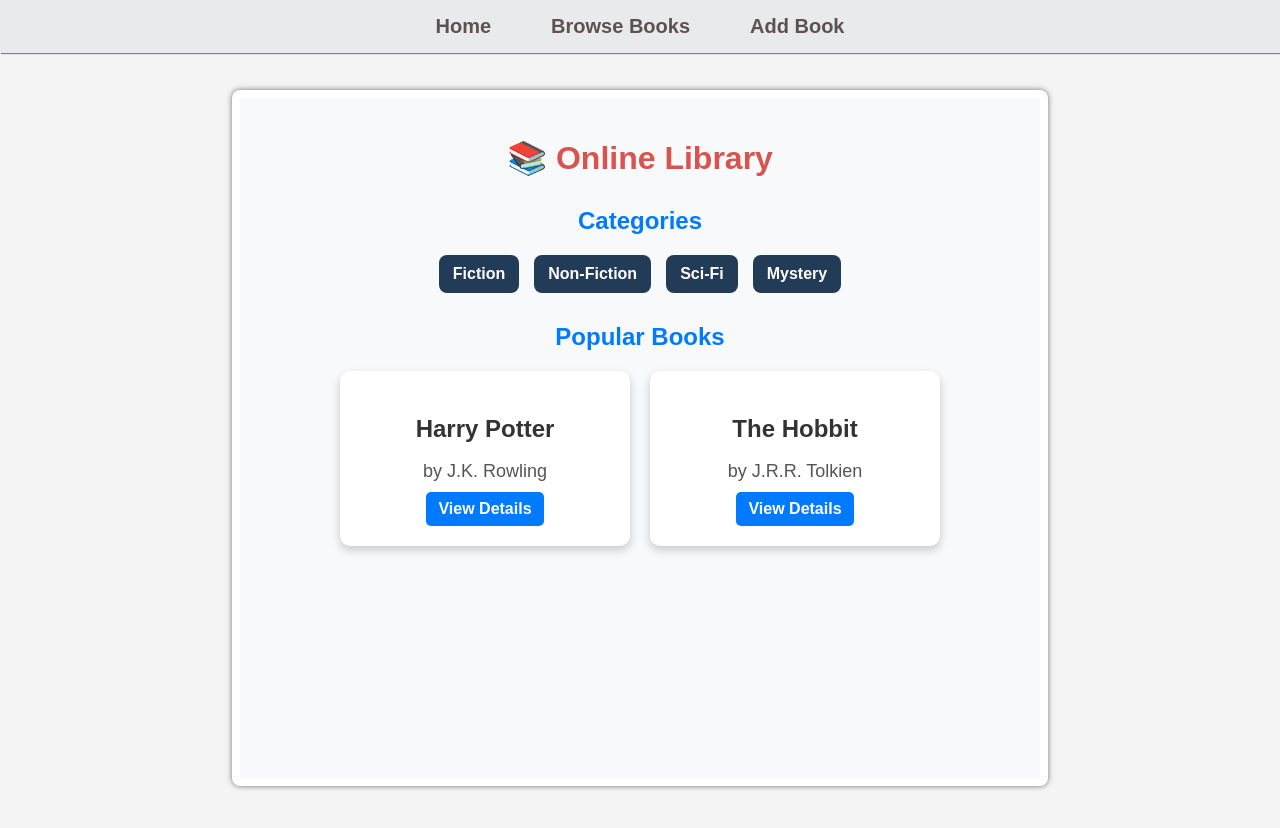
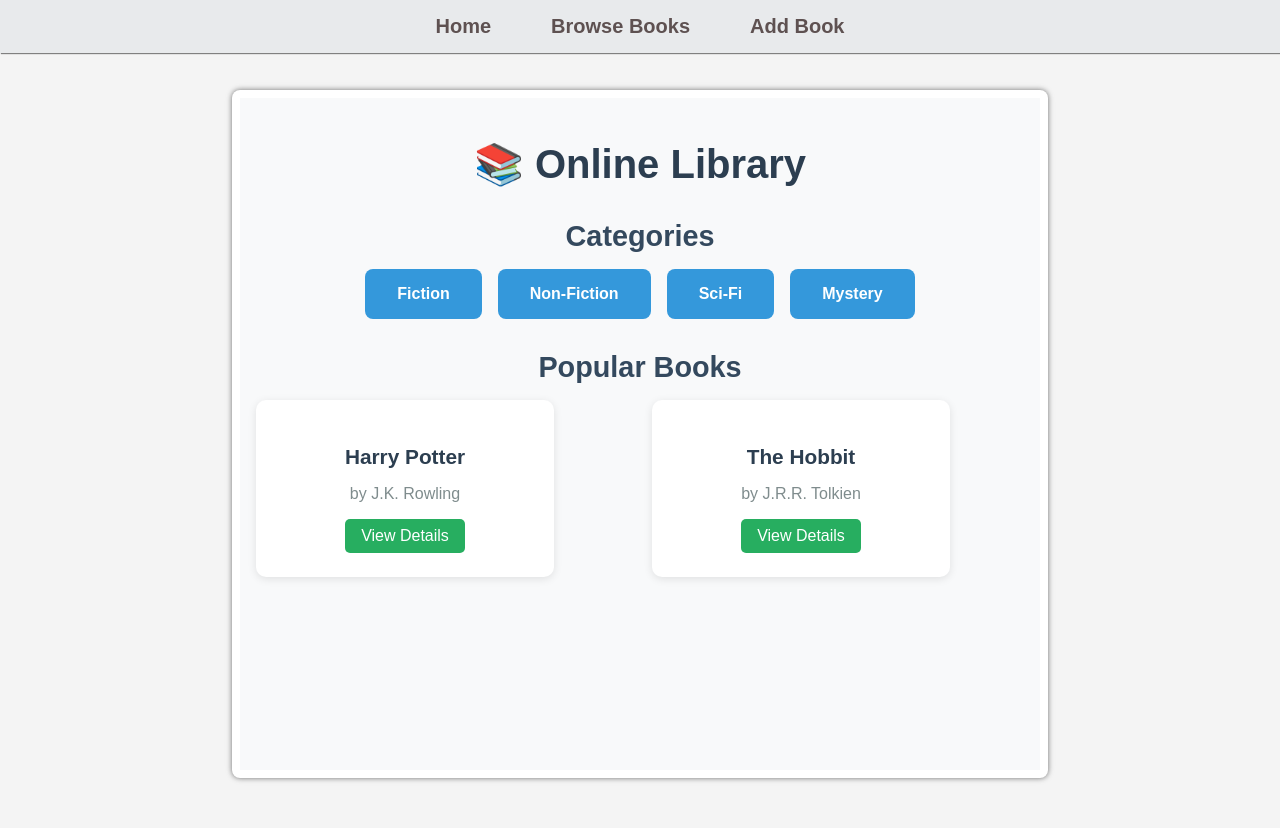
Before and after one commit to Ravi-Rathod143/book-liabrary, a React (Vite) app: page / in a window 1280 px wide. Shown: the top 828 px of the page. Built offline with nearby package versions, Linux system fonts and the light colour scheme.

Commit message:
changes commit

```diff
--- a/src/styles.css
+++ b/src/styles.css
@@ -500,3 +500,127 @@ body {
   .book-link:hover {
     color: #0056b3;
   }
+
+
+
+  /* General Reset */
+/* * {
+  margin: 0;
+  padding: 0;
+  box-sizing: border-box;
+}
+
+body {
+  font-family: 'Segoe UI', Tahoma, Geneva, Verdana, sans-serif;
+  background-color: #f7f9fc;
+  color: #333;
+  line-height: 1.6;
+  padding: 1rem;
+} */
+
+/* Container */
+.home-container {
+  max-width: 1200px;
+  margin: auto;
+  padding: 1rem;
+}
+
+/* Titles */
+.home-title {
+  font-size: 2.5rem;
+  text-align: center;
+  color: #2c3e50;
+  margin-bottom: 2rem;
+}
+
+.section-title {
+  font-size: 1.8rem;
+  margin: 2rem 0 1rem;
+  color: #34495e;
+}
+
+/* Category section */
+.category-container {
+  display: flex;
+  flex-wrap: wrap;
+  gap: 1rem;
+  justify-content: center;
+  margin-bottom: 2rem;
+}
+
+.category-box {
+  padding: 1rem 2rem;
+  background-color: #3498db;
+  color: white;
+  text-decoration: none;
+  border-radius: 8px;
+  font-weight: bold;
+  transition: background-color 0.3s ease;
+  text-align: center;
+}
+
+.category-box:hover {
+  background-color: #2980b9;
+}
+
+/* Book grid */
+.book-grid {
+  display: grid;
+  grid-template-columns: repeat(auto-fit, minmax(260px, 1fr));
+  gap: 1.5rem;
+  margin-top: 1rem;
+}
+
+.book-card {
+  background-color: white;
+  border-radius: 10px;
+  padding: 1.5rem;
+  box-shadow: 0 2px 8px rgba(0, 0, 0, 0.1);
+  transition: transform 0.3s ease;
+}
+
+.book-card:hover {
+  transform: translateY(-5px);
+}
+
+.book-title {
+  font-size: 1.3rem;
+  margin-bottom: 0.5rem;
+  color: #2c3e50;
+}
+
+.book-author {
+  font-size: 1rem;
+  color: #7f8c8d;
+  margin-bottom: 1rem;
+}
+
+.details-btn {
+  display: inline-block;
+  padding: 0.5rem 1rem;
+  background-color: #27ae60;
+  color: white;
+  text-decoration: none;
+  border-radius: 5px;
+  font-weight: 500;
+  transition: background-color 0.3s ease;
+}
+
+.details-btn:hover {
+  background-color: #1e8449;
+}
+
+/* Responsive */
+@media (max-width: 600px) {
+  .home-title {
+    font-size: 2rem;
+  }
+
+  .section-title {
+    font-size: 1.5rem;
+  }
+
+  .category-box {
+    width: 100%;
+  }
+}
```
Also changed, not shown: 1 other file (tests, documents, lock files or other folders).
